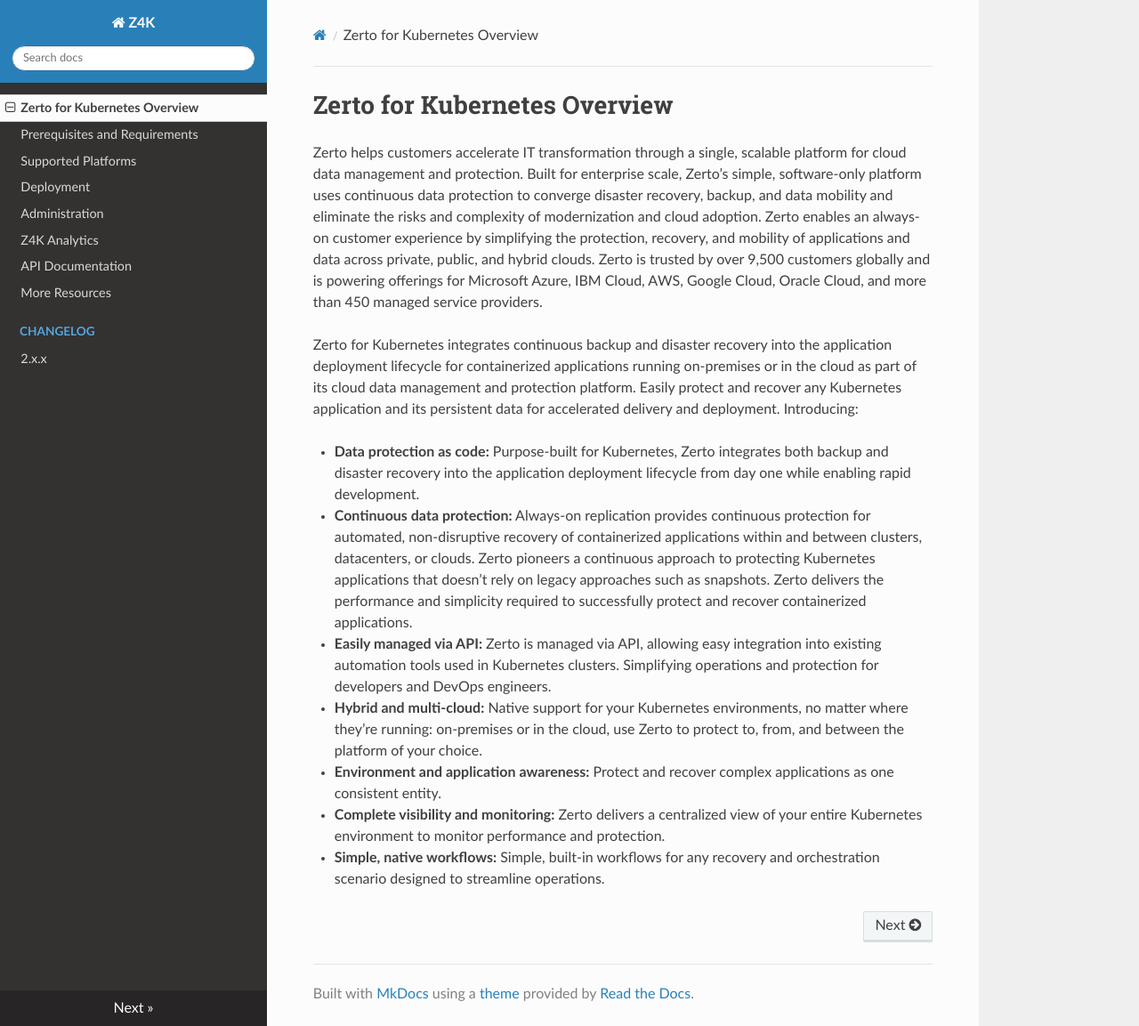
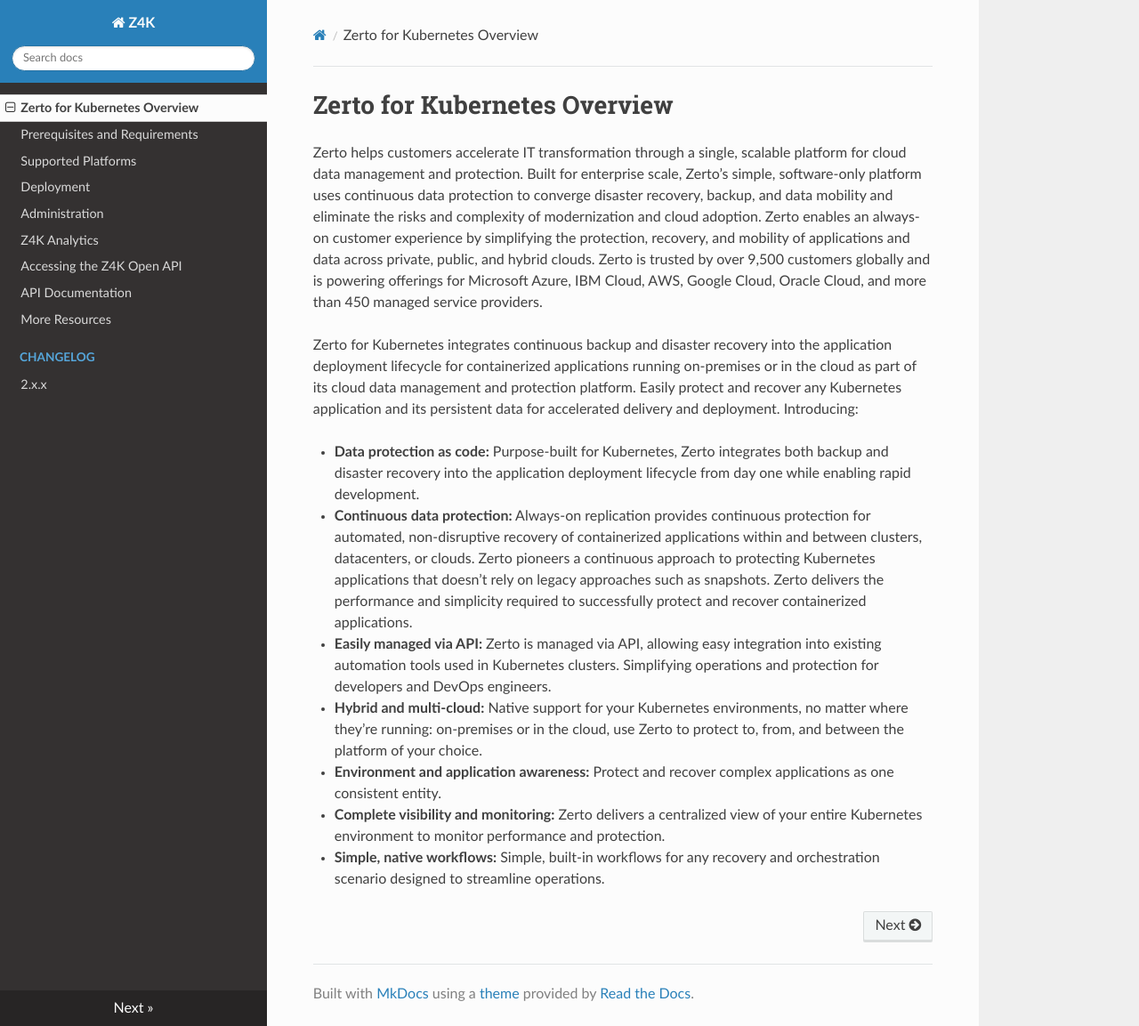
Before and after one commit to ZertoPublic/Z4K, an MkDocs documentation site: the page built from docs/index.md, in a window 1280 px wide and 1153 px high. Shown: the whole window at 89% size. Built offline with MkDocs 1.6.1, drawn with Linux system fonts in a browser that asks for light colours.

Commit message:
Update mkdocs.yml

```diff
--- a/mkdocs.yml
+++ b/mkdocs.yml
@@ -9,6 +9,7 @@
 - Deployment: DeploymentGuide.md
 - Administration: AdministrationGuide.md
 - Z4K Analytics: Z4KAnalytics.md
+- Accessing the Z4K Open API: Accessing the Open API.md
 - API Documentation: openapi.md
 - More Resources: MoreResources.md
 - ChangeLog:
```
